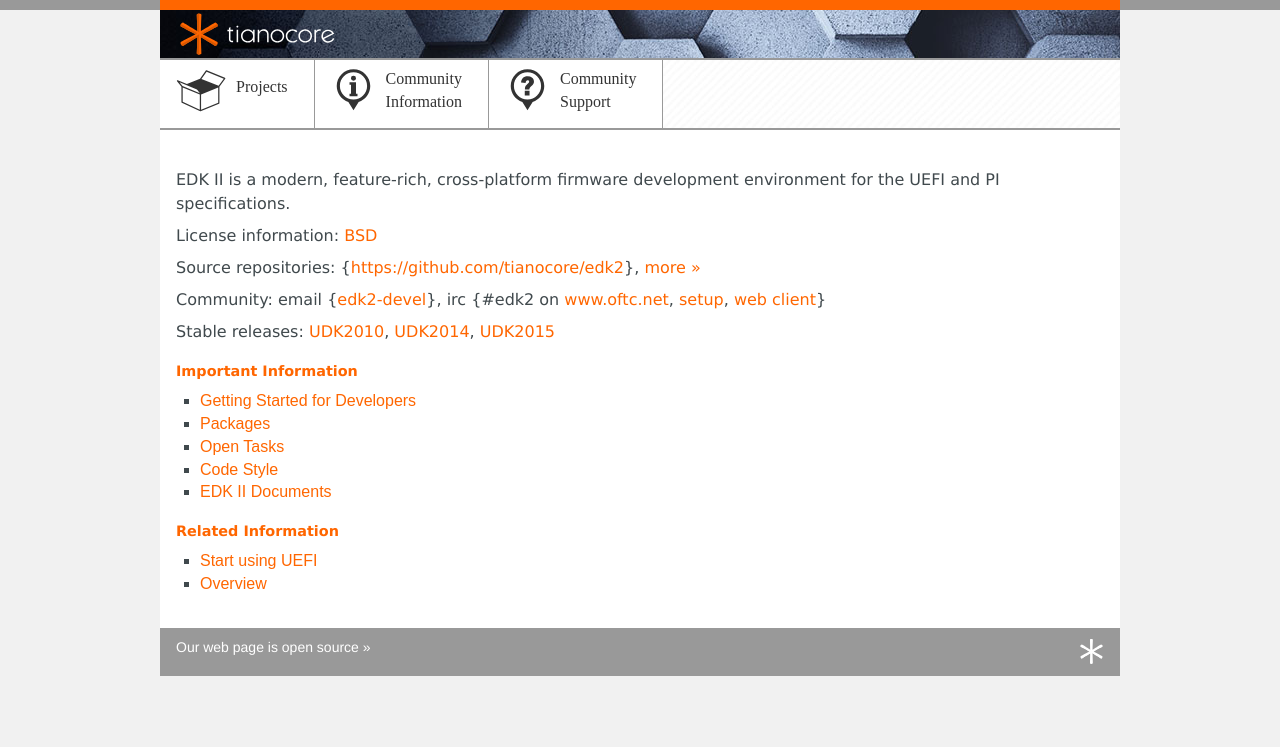
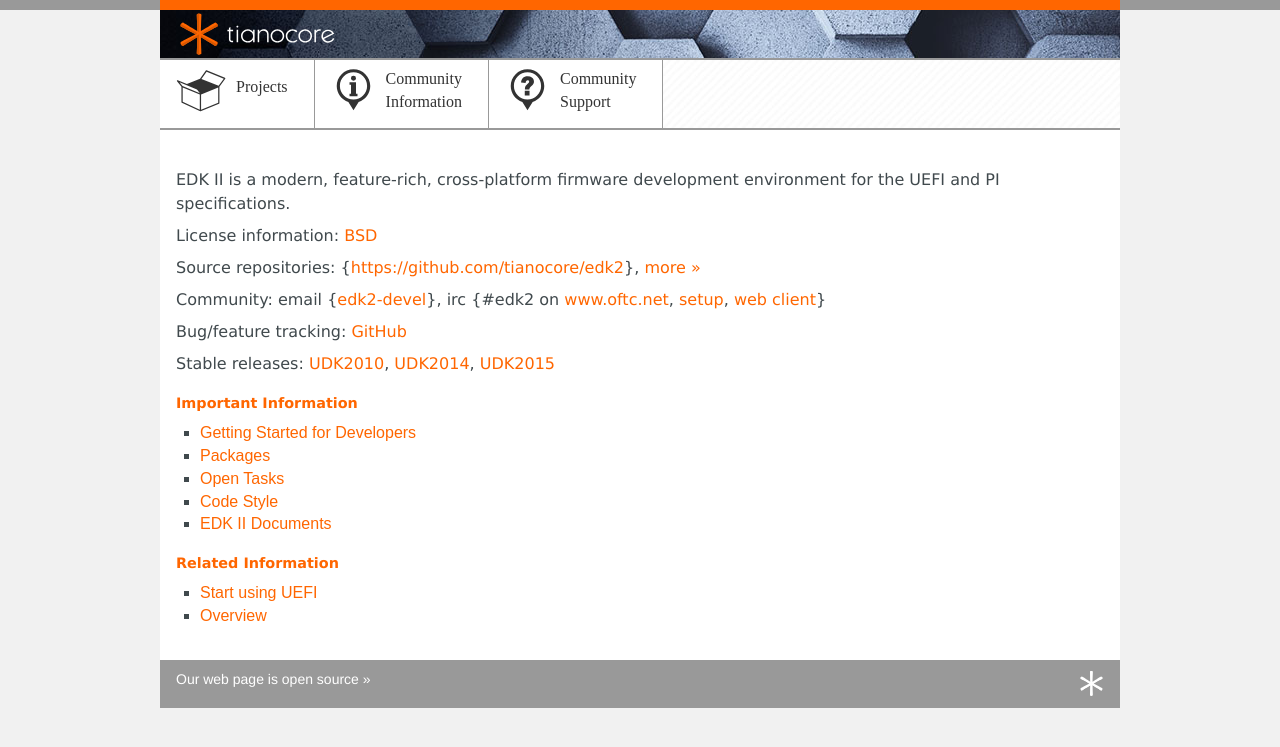
Before and after one commit to tianocore/tianocore.github.io, a Jekyll site: the page built from edk2/index.md, in a window 1280 px wide. Shown: the top 747 px of the page. Built offline with Jekyll 4.4.1, drawn with Linux system fonts in a browser that asks for light colours; nearby versions of some CDN libraries.

Commit message:
edk2: Add GitHub bug tracking page
Signed-off-by: Jordan Justen <jordan.l.justen@intel.com>

```diff
--- a/edk2/index.md
+++ b/edk2/index.md
@@ -20,7 +20,7 @@ irc {\#edk2 on [www.oftc.net](http://www.oftc.net/),
      [setup](http://www.oftc.net/NickServ/CertFP/),
      [web client](http://webchat.oftc.net/?channels=edk2)}
 
-<!-- Bug/feature tracking: [http://sourceforge.net/apps/trac/edk2](http://sourceforge.net/apps/trac/edk2) -->
+Bug/feature tracking: [GitHub](https://github.com/tianocore/edk2/issues)
 
 Stable releases: [UDK2010], [UDK2014], [UDK2015]
 
```
